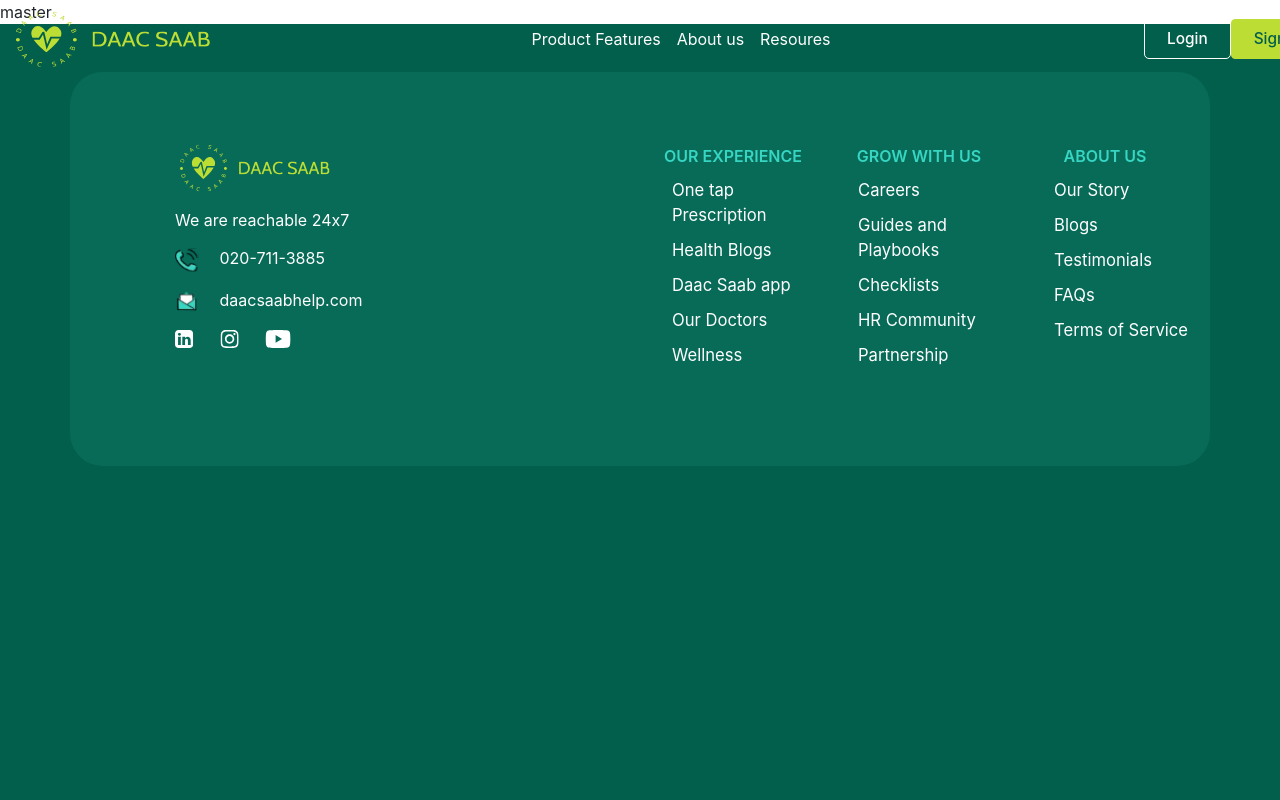
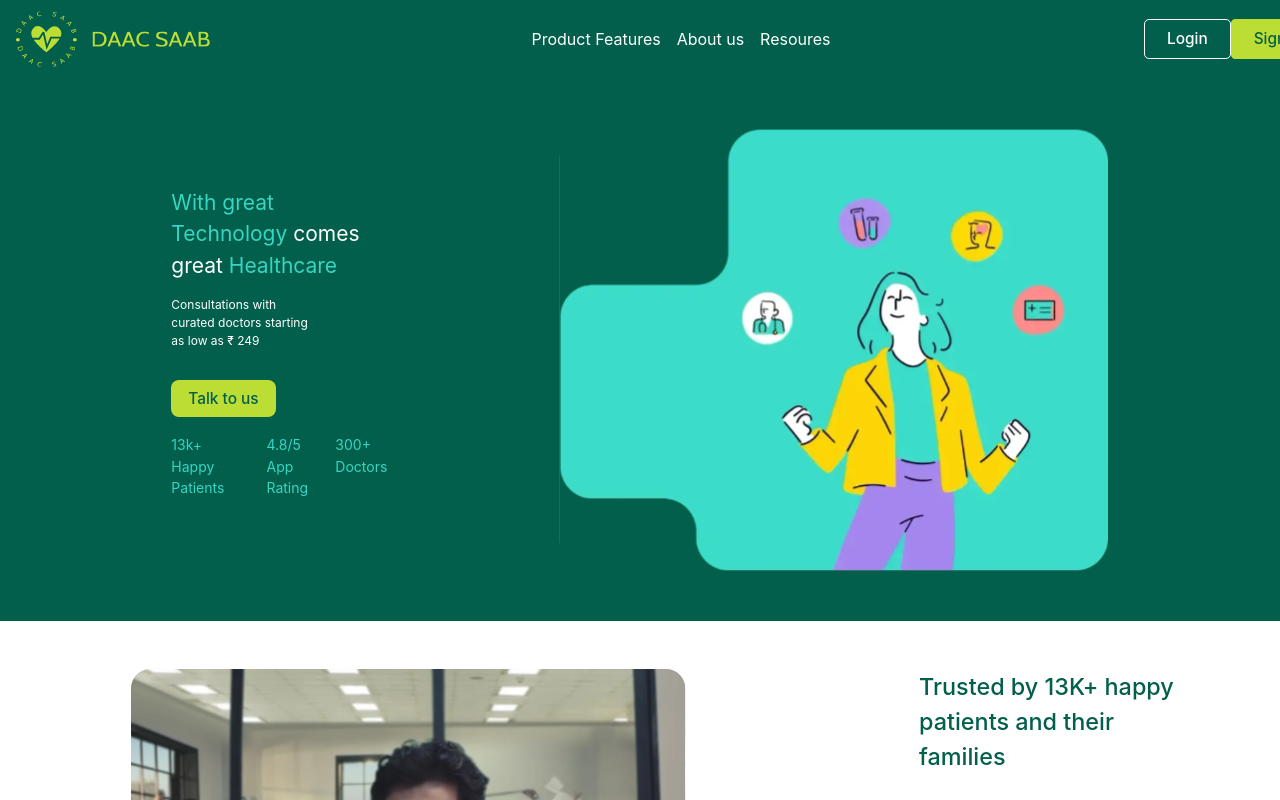
Before and after one commit to bhushanhr26/daacsaab, a React (Create React App) app: page /home in a window 1280 px wide. Shown: the top 800 px of the page. Built offline with nearby package versions, Linux system fonts and the light colour scheme.

Commit message:
master fixed

```diff
--- a/public/index.html
+++ b/public/index.html
@@ -9,7 +9,6 @@
       integrity="sha384-EVSTQN3/azprG1Anm3QDgpJLIm9Nao0Yz1ztcQTwFspd3yD65VohhpuuCOmLASjC"
       crossorigin="anonymous"
     />
-master
     <meta name="viewport" content="width=device-width, initial-scale=1" />
     <meta name="theme-color" content="#000000" />
     <meta
--- a/src/Routes.js
+++ b/src/Routes.js
@@ -7,7 +7,7 @@
   return (
     <Suspense fallback={<div></div>}>
       <Routes>
-        <Route exact path="/" element={<Homepage />} />
+        <Route exact path="/home" element={<Homepage />} />
         <Route exact path="/One-tap" element={<OneTap />} />
 
       </Routes>
--- a/src/components/Homepage/Homepage.js
+++ b/src/components/Homepage/Homepage.js
@@ -6,7 +6,6 @@
 import superCharge from "../../assets/div.svg";
 import feature1 from "../../assets/feature1.svg";
 import arrow from "../../assets/arrow.svg";
-
 
 const useStyles = makeStyles({
   root: {
@@ -60,7 +59,6 @@
     fontSize: "14px",
   },
 
-
   trusted: {
     background: " #FFFFFF",
   },
@@ -80,9 +78,7 @@
   return (
     <div className={classes.root}>
       <div className={classes.main}>
-
         <div className={`${classes.firstContent} my-5`}>
-
           <div className={classes.grid}>
             {" "}
             <span className={classes.textColor}>
@@ -113,7 +109,6 @@
           <img alt="img1" src={img1} />
         </div>
       </div>
-
 
       <div className={`${classes.trusted} `}>
         <div className="align-items-lg-start container d-flex justify-content-between py-5">
@@ -172,7 +167,6 @@
           <img src={feature1} alt="feature1" className="img-fluid" />
         </div>
       </div>
-
     </div>
   );
 }
--- a/src/components/header/js/Header.jsx
+++ b/src/components/header/js/Header.jsx
@@ -14,7 +14,7 @@
     top: 0,
     right: 0,
     left: 0,
-    zIndex:9999
+    zIndex: 9999,
   },
   nav: {
     color: "#ffffff",
@@ -56,9 +56,7 @@
 export default function Header() {
   const classes = useStyles();
   return (
-
     <div className={classes.main} spacing={12}>
-
       <div>
         <img src={logo} alt="logo" />
       </div>
```
